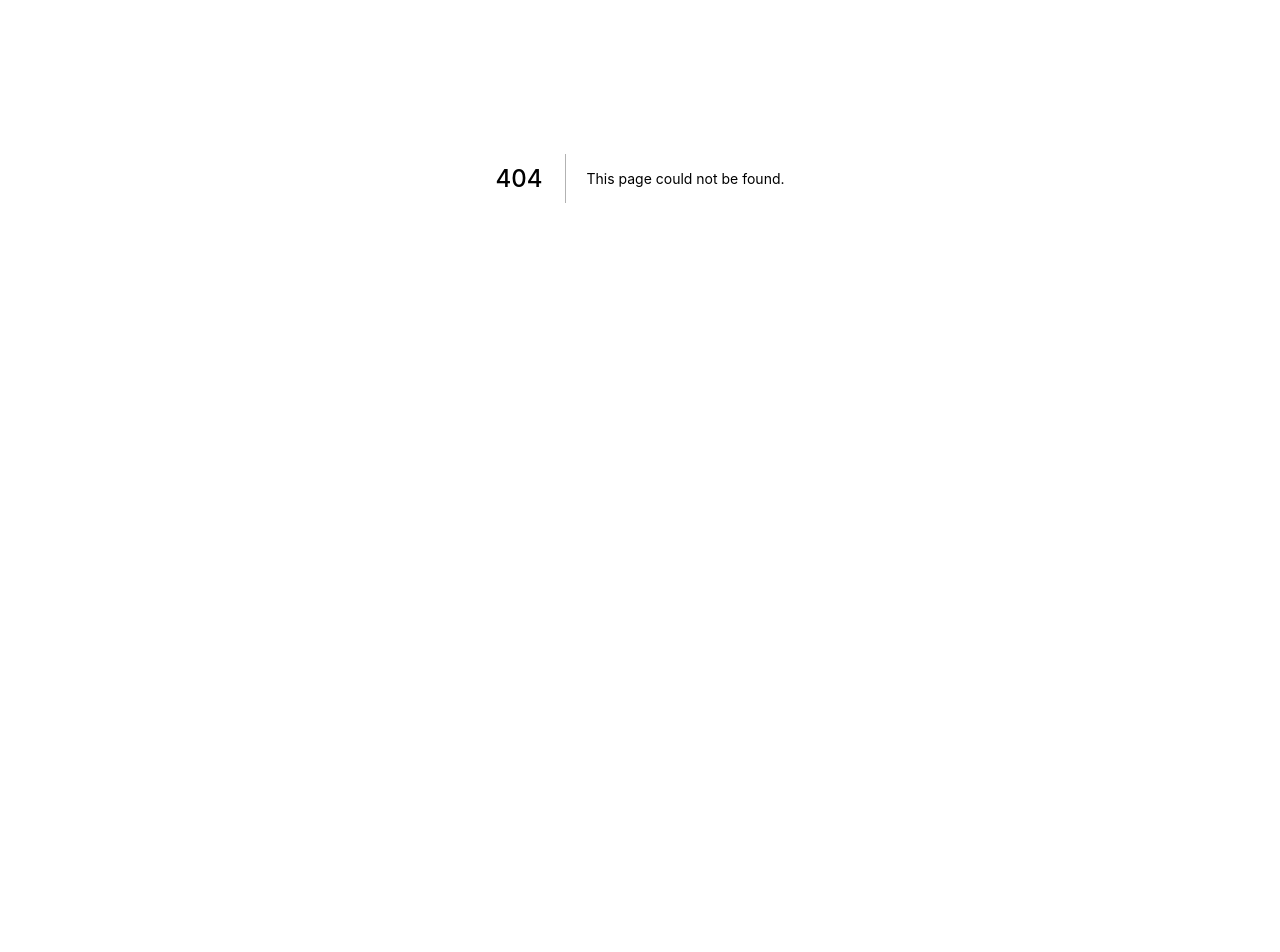
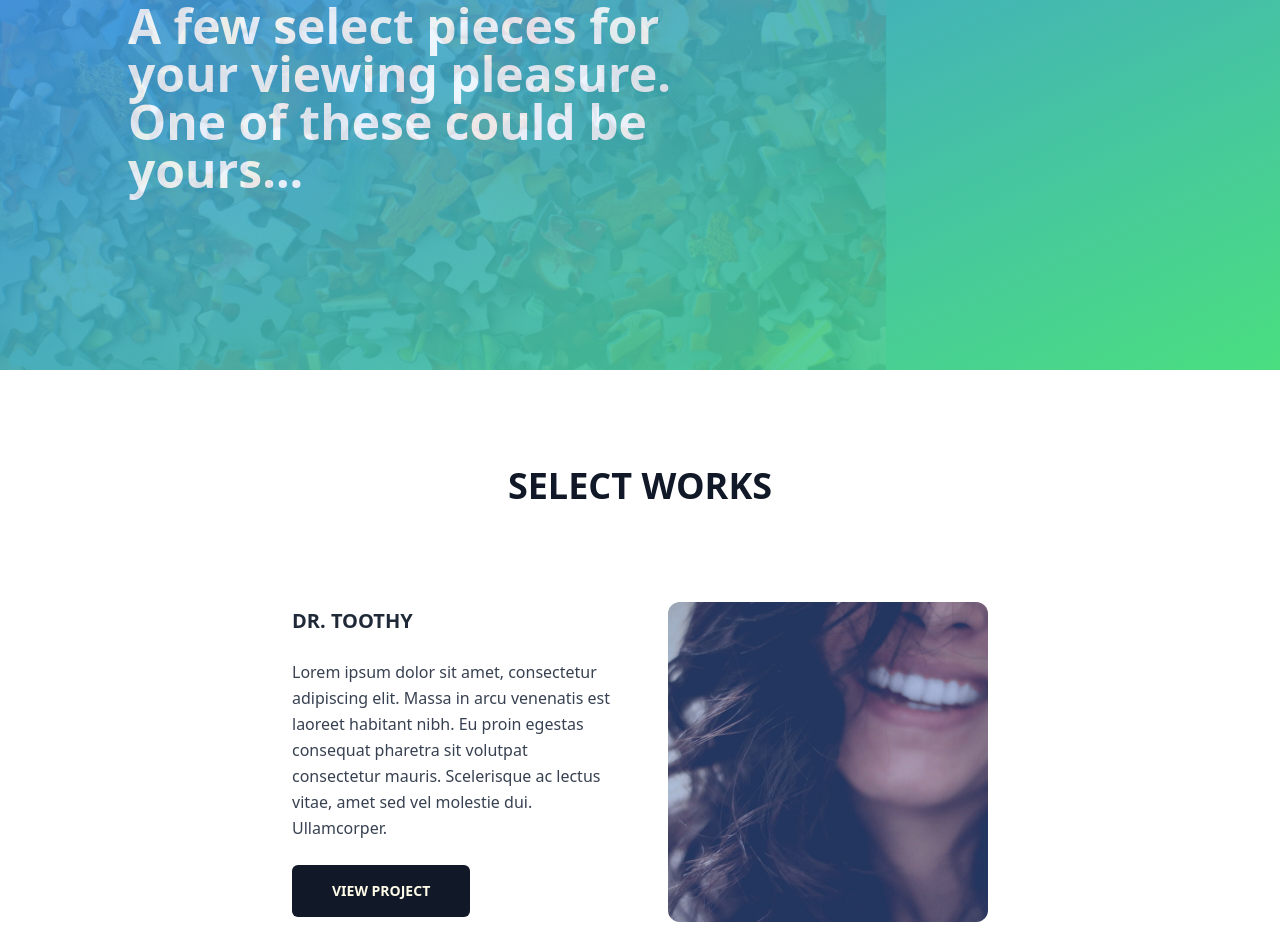
Before and after one commit to Joelynn94/agency-website, a Next.js app: page /our-work in a window 1280 px wide. Before the commit this address had no page. Shown: the part 222-1174 px from the top of the page. Before the commit the page ends 800 px from the top, so only its background shows below. Built offline with nearby package versions, Linux system fonts and the light colour scheme.

Commit message:
feat: adds our-work page

```diff
--- a/components/footer.js
+++ b/components/footer.js
@@ -1,3 +1,5 @@
+import Link from "next/link";
+
 export default function Footer({ config }) {
 	return (
 		<footer className="relative bg-gray-900 text-white px-4 sm:px-8 lg:px-12 xl:px-32 2xl:px-56 pt-12 pb-20 md:pt-24">
@@ -65,13 +67,14 @@ export default function Footer({ config }) {
 					</h5>
 					<ul className="mt-4">
 						<li className="mt-2">
+							<Link href="/our-work">
 								<a
-								href="/our_work.html"
 									title=""
 									className="opacity-75 hover:opacity-100"
 								>
 									Our Work
 								</a>
+							</Link>
 						</li>
 						<li className="mt-2">
 							<a
--- /dev/null
+++ b/pages/our-work.js
@@ -0,0 +1,140 @@
+import Layout from "../components/layout";
+
+export default function OurWork() {
+	return (
+		<Layout>
+			<section className="relative py-32 px-12 pl-6 lg:py-44 lg:pl-32 bg-gradient-to-br from-blue-500 to-green-400">
+				<div className="h-full absolute top-0 left-0">
+					<img
+						src="images/our_work.jpg"
+						alt="Puzzle pieces"
+						className="w-full h-full object-cover opacity-10"
+					/>
+				</div>
+				<h1 className="text-xs lg:text-base uppercase font-bold mb-3 lg:mb-6 text-blue-50 z-10">
+					Our Work
+				</h1>
+				<p className="font-semibold lg:w-1/2 text-3xl lg:text-5xl max-w-prose text-blue-50">
+					A few select pieces for your viewing pleasure. One of these
+					could be yours...
+				</p>
+			</section>
+
+			<section className="pt-24 pb-40 lg:pb-40">
+				<h2 className="text-center text-3xl lg:text-4xl font-semibold uppercase text-gray-900 mb-20 lg:mb-24">
+					Select Works
+				</h2>
+
+				<div className="flex flex-col items-center mx-4 md:w-2/3 md:mx-auto lg:w-full lg:mx-0">
+					<div className="lg:flex items-center justify-center gap-x-14">
+						<div className="lg:w-1/4">
+							<h2 className="inline-block text-xl font-semibold uppercase text-gray-800">
+								Dr. Toothy
+							</h2>
+							<p className="leading-relaxed my-6 text-gray-700">
+								Lorem ipsum dolor sit amet, consectetur
+								adipiscing elit. Massa in arcu venenatis est
+								laoreet habitant nibh. Eu proin egestas
+								consequat pharetra sit volutpat consectetur
+								mauris. Scelerisque ac lectus vitae, amet sed
+								vel molestie dui. Ullamcorper.
+							</p>
+							<a
+								className="inline-block uppercase text-center text-sm font-bold px-5 py-3 lg:px-10 lg:py-4 rounded-md bg-gray-900 text-yellow-50 hover:bg-gray-700 focus:ring-2 focus:ring-yellow-300"
+								href="/project-url.html"
+							>
+								View Project
+							</a>
+						</div>
+						<div className="relative lg:rounded-xl h-80 lg:w-80 mt-8 lg:mt-0 -mx-4 lg:mx-0 overflow-hidden">
+							<div className="absolute top-0 right-0 left-0 bottom-0 opacity-30 bg-blue-600"></div>
+							<img
+								className="h-full w-full object-cover"
+								src="./images/work1.jpg"
+								alt=""
+							/>
+						</div>
+					</div>
+				</div>
+
+				<div className="flex flex-col items-center my-24 lg:my-40 mx-4 md:w-2/3 md:mx-auto lg:w-full lg:mx-0">
+					<div className="lg:flex flex-row-reverse items-center justify-center gap-x-14">
+						<div className="lg:w-1/4">
+							<h2 className="inline-block text-xl font-semibold uppercase text-gray-800">
+								Mandible & Co.
+							</h2>
+							<p className="leading-relaxed my-6 text-gray-700">
+								Lorem ipsum dolor sit amet, consectetur
+								adipiscing elit. Massa in arcu venenatis est
+								laoreet habitant nibh. Eu proin egestas
+								consequat pharetra sit volutpat consectetur
+								mauris. Scelerisque ac lectus vitae, amet sed
+								vel molestie dui. Ullamcorper.
+							</p>
+							<a
+								className="inline-block uppercase text-center text-sm font-bold px-5 py-3 lg:px-10 lg:py-4 rounded-md bg-gray-900 text-yellow-50 hover:bg-gray-700 focus:ring-2 focus:ring-yellow-300"
+								href="/project-url.html"
+							>
+								View Project
+							</a>
+						</div>
+						<div className="relative lg:rounded-xl h-80 lg:w-80 mt-8 lg:mt-0 -mx-4 lg:mx-0 lg:rounded-tr-10xl lg:rounded-bl-10xl overflow-hidden">
+							<div className="absolute top-0 right-0 left-0 bottom-0 opacity-30 bg-blue-600"></div>
+							<img
+								className="h-full w-full object-cover"
+								src="./images/work2.jpg"
+								alt=""
+							/>
+						</div>
+					</div>
+				</div>
+
+				<div className="flex flex-col items-center mx-4 md:w-2/3 md:mx-auto lg:w-full lg:mx-0">
+					<div className="lg:flex items-center justify-center gap-x-14">
+						<div className="lg:w-1/4">
+							<h2 className="inline-block text-xl font-semibold uppercase text-gray-800">
+								SensoSmile
+							</h2>
+							<p className="leading-relaxed my-6 text-gray-700">
+								Lorem ipsum dolor sit amet, consectetur
+								adipiscing elit. Massa in arcu venenatis est
+								laoreet habitant nibh. Eu proin egestas
+								consequat pharetra sit volutpat consectetur
+								mauris. Scelerisque ac lectus vitae, amet sed
+								vel molestie dui. Ullamcorper.
+							</p>
+							<a
+								className="inline-block uppercase text-center text-sm font-bold px-5 py-3 lg:px-10 lg:py-4 rounded-md bg-gray-900 text-yellow-50 hover:bg-gray-700 focus:ring-2 focus:ring-yellow-300"
+								href="/project-url.html"
+							>
+								View Project
+							</a>
+						</div>
+						<div className="relative lg:rounded-xl h-80 lg:w-80 mt-8 lg:mt-0 -mx-4 lg:mx-0 overflow-hidden">
+							<div className="absolute top-0 right-0 left-0 bottom-0 opacity-30 bg-blue-600"></div>
+							<img
+								className="h-full w-full object-cover"
+								src="./images/work3.jpg"
+								alt=""
+							/>
+						</div>
+					</div>
+				</div>
+			</section>
+
+			<section className="relative bg-gradient-to-r from-blue-500 to-green-400  px-4 sm:px-8 lg:px-16 xl:px-40 2xl:px-64 py-8">
+				<div className="flex flex-col md:flex-row items-center justify-between">
+					<h2 className="text-xl font-bold text-white">
+						Get in touch at (+27) 81 343 4552
+					</h2>
+					<a
+						href="/contact.html"
+						className="px-8 py-4 mt-8 lg:mt-0 uppercase rounded inline-block font-bold lg:ml-8 bg-blue-50 text-blue-600 hover:bg-blue-600 hover:text-blue-50"
+					>
+						Contact Us
+					</a>
+				</div>
+			</section>
+		</Layout>
+	);
+}
```
Lines whose indentation alone changed are shown as unchanged.
